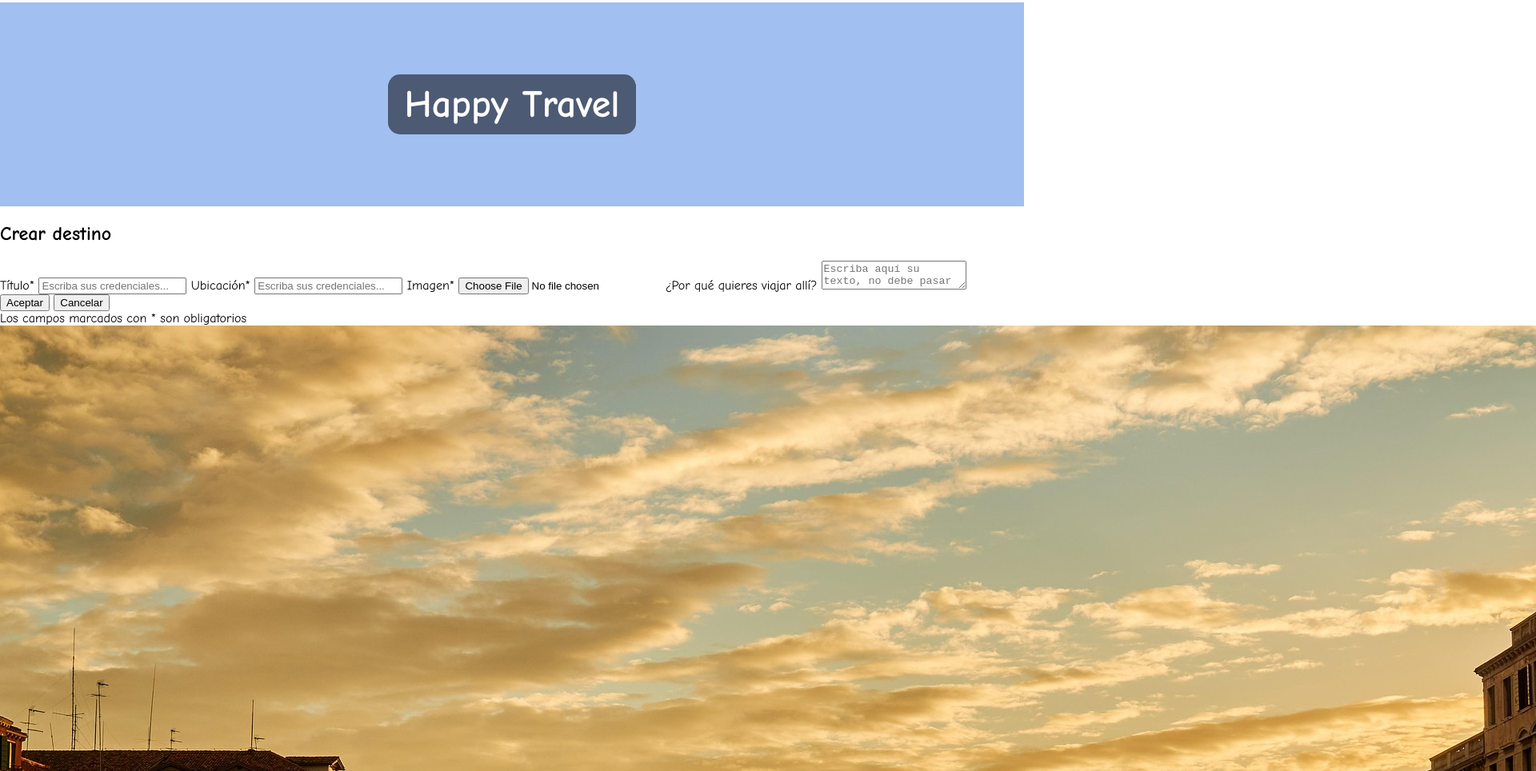
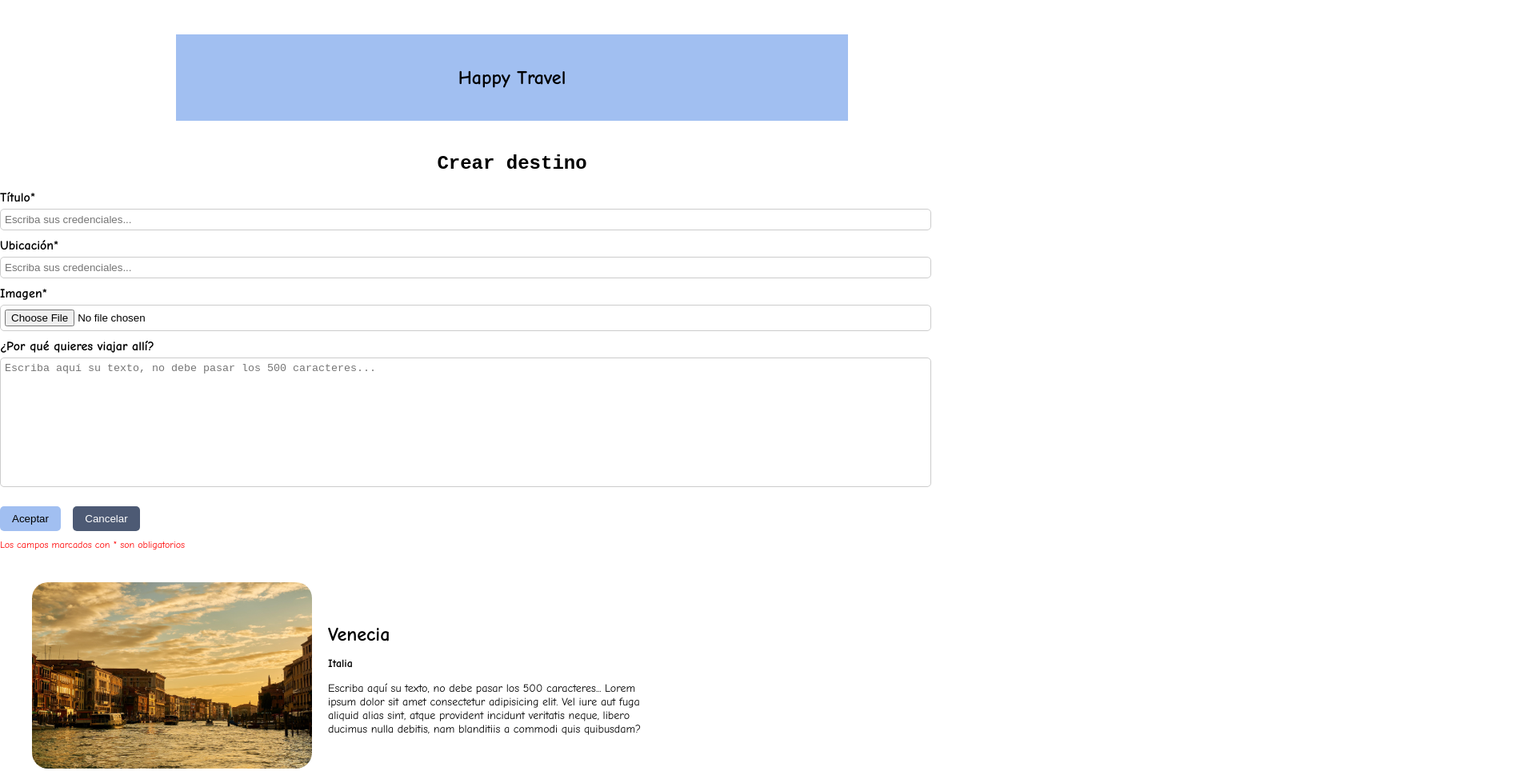
Before and after one commit to onion122/HappyTravel, a plain HTML site: page index.html in a window 1280 px wide. Shown: the part 912-1876 px from the top of the page at 80% size, 1920 px wide, since content can reach past the window. Drawn offline with Linux system fonts and the light colour scheme.

Commit message:
Finished css

```diff
--- a/styles.css
+++ b/styles.css
@@ -46,14 +46,126 @@ nav a {
 .hero {
     background-color: #a1bff1;
     text-align: center;
-    padding: 50px 20px;
+.form-note {
+    color: red;
+    font-size: 12px;
+    margin-top: 10px;
 }
 
-.hero h1 {
+.destino {
+    display: flex;
+    align-items: center;
+    margin: 40px;
+    gap: 20px;
+}
+
+.destino img {
+    width: 350px;
+    height: auto;
+    border-radius: 20px;
+}
+
+.destino h3 {
+    font-size: 24px;
+    margin-bottom: 5px;
+}
+
+.destino p {
+    font-size: 14px;
+    max-width: 400px;
+}
+
+footer {
+    background-color: #403321;
+    color: white;
+    text-align: center;
+    padding: 15px 0;
+    font-size: 14px;
+}
+    padding: 20px;
+    margin: 40px auto;
+    width: 80%;
+    max-width: 800px;
+}
+
+.form-container h2 {
+    text-align: center;
+    font-family: 'Courier New', Courier, monospace;
+}
+
+label {
+    display: block;
+    margin-top: 10px;
+    font-weight: bold;
+}
+
+input[type="text"], input[type="file"], textarea {
+    width: 90%;
+    padding: 5px;
+    margin-top: 5px;
+    border-radius: 5px;
+    border: 1px solid #ccc;
+}
+
+textarea {
+    height: 150px;
+    resize: none;
+}
+
+.form-buttons {
+    margin-top: 20px;
+}
+
+.form-buttons button {
+    margin-right: 10px;
+    padding: 8px 15px;
+    border-radius: 5px;
+    border: none;
+}
+
+.accept {
+    background-color: #a1bff1;
+    color: black;
+}
+
+.cancel {
     background-color: #4d5a74;
     color: white;
-    display: inline-block;
-    padding: 10px 20px;
-    border-radius: 15px;
-    font-size: 48px;
 }
+
+.form-note {
+    color: red;
+    font-size: 12px;
+    margin-top: 10px;
+}
+
+.destino {
+    display: flex;
+    align-items: center;
+    margin: 40px;
+    gap: 20px;
+}
+
+.destino img {
+    width: 350px;
+    height: auto;
+    border-radius: 20px;
+}
+
+.destino h3 {
+    font-size: 24px;
+    margin-bottom: 5px;
+}
+
+.destino p {
+    font-size: 14px;
+    max-width: 400px;
+}
+
+footer {
+    background-color: #403321;
+    color: white;
+    text-align: center;
+    padding: 15px 0;
+    font-size: 14px;
+}
```
